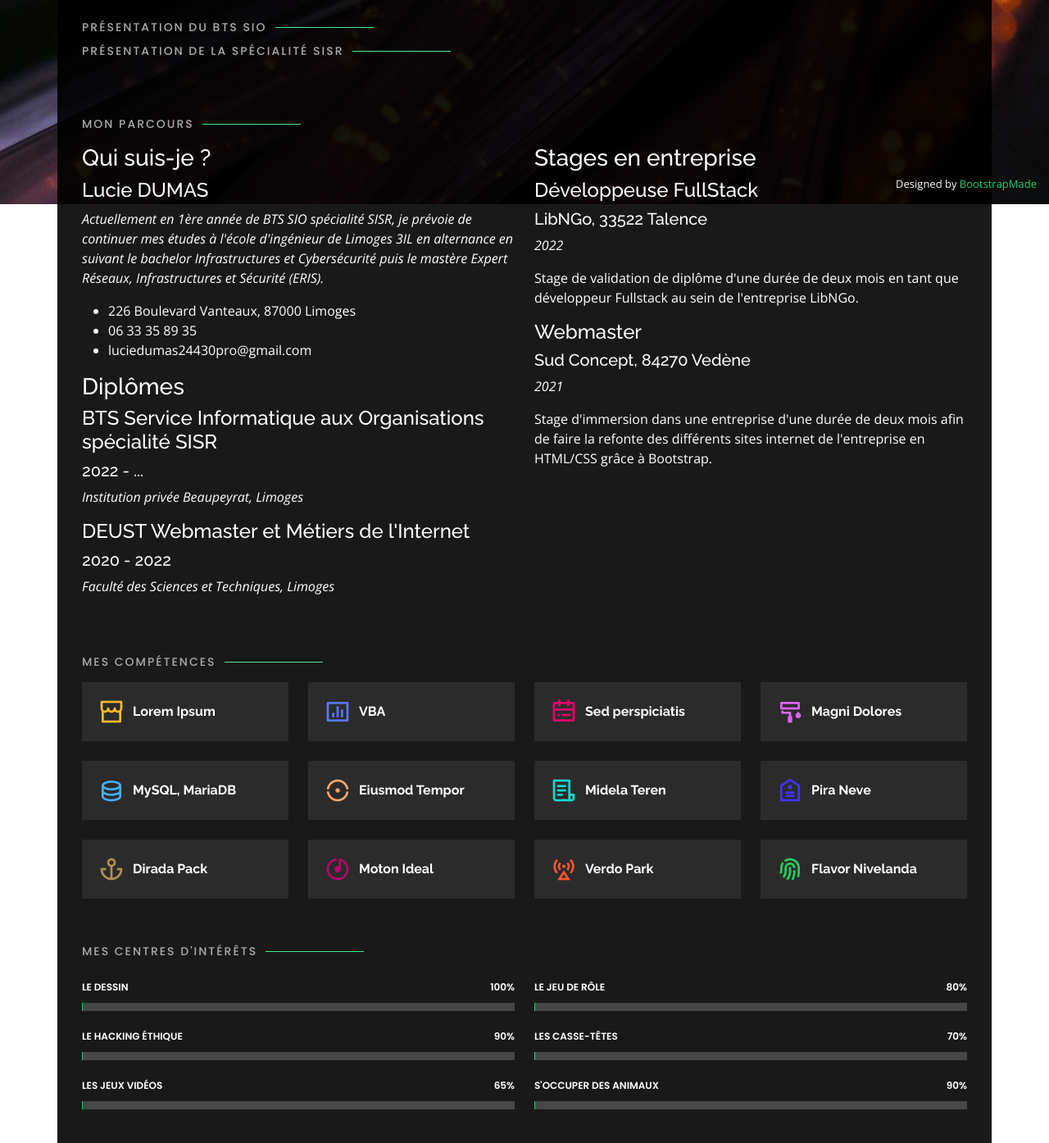
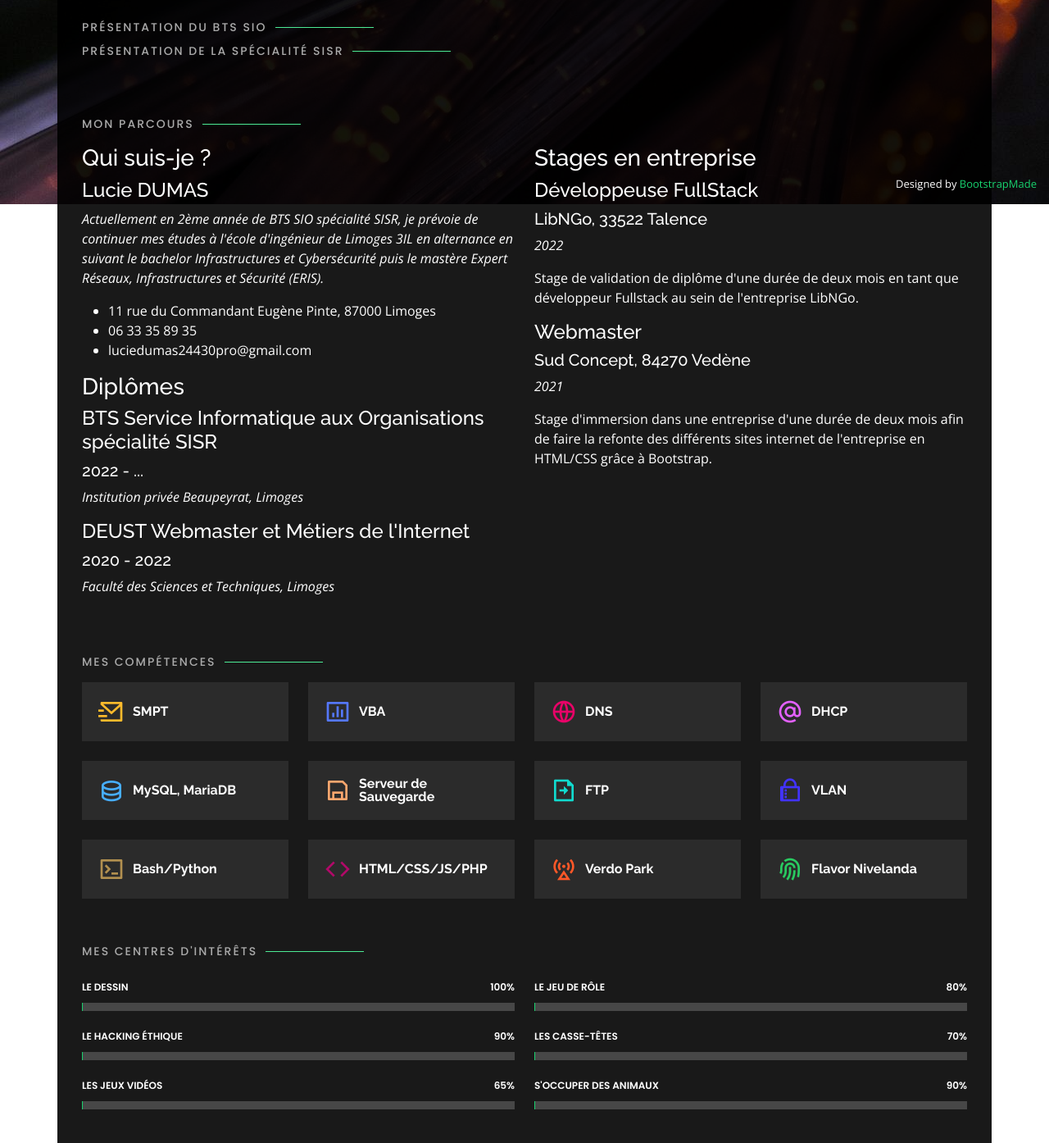
Before and after one commit to Lucie24/Portfolio, a PHP site: page / in a window 1280 px wide, after a click on "Profil". Shown: the part 551-1945 px from the top of the page at 82% size. Run offline with PHP 8.4, Linux system fonts and the light colour scheme.

Commit message:
Révision du CV et rédaction d'une partie de veille technologique

```diff
--- a/index.php
+++ b/index.php
@@ -181,11 +173,11 @@
           <h3 class="resume-title">Qui suis-je ?</h3>
           <div class="resume-item pb-0">
             <h4>Lucie DUMAS</h4>
-            <p><em>Actuellement en 1ère année de BTS SIO spécialité SISR, je prévoie de continuer mes études à l'école d'ingénieur de Limoges
-              3IL en alternance en suivant le bachelor Infrastructures et Cybersécurité puis le mastère Expert Réseaux, Infrastructures et Sécurité (ERIS).</em></p>
+            <p><em>Actuellement en 2ème année de BTS SIO spécialité SISR, je prévoie de continuer mes études à l'école d'ingénieur de Limoges
+                3IL en alternance en suivant le bachelor Infrastructures et Cybersécurité puis le mastère Expert Réseaux, Infrastructures et Sécurité (ERIS).</em></p>
             <p>
             <ul>
-              <li>226 Boulevard Vanteaux, 87000 Limoges</li>
+              <li>11 rue du Commandant Eugène Pinte, 87000 Limoges</li>
               <li>06 33 35 89 35</li>
               <li>luciedumas24430pro@gmail.com</li>
             </ul>
@@ -242,8 +234,8 @@
       <div class="row">
         <div class="col-lg-3 col-md-4">
           <div class="icon-box">
-            <i class="ri-store-line" style="color: #ffbb2c;"></i>
-            <h3>Lorem Ipsum</h3>
+            <i class="ri-mail-send-line" style="color: #ffbb2c;"></i>
+            <h3>SMPT</h3>
           </div>
         </div>
         <div class="col-lg-3 col-md-4 mt-4 mt-md-0">
@@ -254,14 +246,14 @@
         </div>
         <div class="col-lg-3 col-md-4 mt-4 mt-md-0">
           <div class="icon-box">
-            <i class="ri-calendar-todo-line" style="color: #e80368;"></i>
-            <h3>Sed perspiciatis</h3>
+            <i class="ri-global-line" style="color: #e80368;"></i>
+            <h3>DNS</h3>
           </div>
         </div>
         <div class="col-lg-3 col-md-4 mt-4 mt-lg-0">
           <div class="icon-box">
-            <i class="ri-paint-brush-line" style="color: #e361ff;"></i>
-            <h3>Magni Dolores</h3>
+            <i class="ri-at-line" style="color: #e361ff;"></i>
+            <h3>DHCP</h3>
           </div>
         </div>
         <div class="col-lg-3 col-md-4 mt-4">
@@ -272,32 +264,32 @@
         </div>
         <div class="col-lg-3 col-md-4 mt-4">
           <div class="icon-box">
-            <i class="ri-gradienter-line" style="color: #ffa76e;"></i>
-            <h3>Eiusmod Tempor</h3>
+            <i class="ri-save-line" style="color: #ffa76e;"></i>
+            <h3>Serveur de Sauvegarde</h3>
           </div>
         </div>
         <div class="col-lg-3 col-md-4 mt-4">
           <div class="icon-box">
-            <i class="ri-file-list-3-line" style="color: #11dbcf;"></i>
-            <h3>Midela Teren</h3>
+            <i class="ri-file-transfer-line" style="color: #11dbcf;"></i>
+            <h3>FTP</h3>
           </div>
         </div>
         <div class="col-lg-3 col-md-4 mt-4">
           <div class="icon-box">
-            <i class="ri-price-tag-2-line" style="color: #4233ff;"></i>
-            <h3>Pira Neve</h3>
+          <i class="ri-git-repository-private-line" style="color: #4233ff;"></i>
+            <h3>VLAN</h3>
           </div>
         </div>
         <div class="col-lg-3 col-md-4 mt-4">
           <div class="icon-box">
-            <i class="ri-anchor-line" style="color: #b2904f;"></i>
-            <h3>Dirada Pack</h3>
+            <i class="ri-terminal-box-line" style="color: #b2904f;"></i>
+            <h3>Bash/Python</h3>
           </div>
         </div>
         <div class="col-lg-3 col-md-4 mt-4">
           <div class="icon-box">
-            <i class="ri-disc-line" style="color: #b20969;"></i>
-            <h3>Moton Ideal</h3>
+            <i class="ri-code-line" style="color: #b20969;"></i>
+            <h3>HTML/CSS/JS/PHP</h3>
           </div>
         </div>
         <div class="col-lg-3 col-md-4 mt-4">
```
Also changed, not shown: other parts of index.php (+59 -20 lines), assets/css/style.css (+47 -0 lines), assets/img/livres/livre1.jpg (added).
